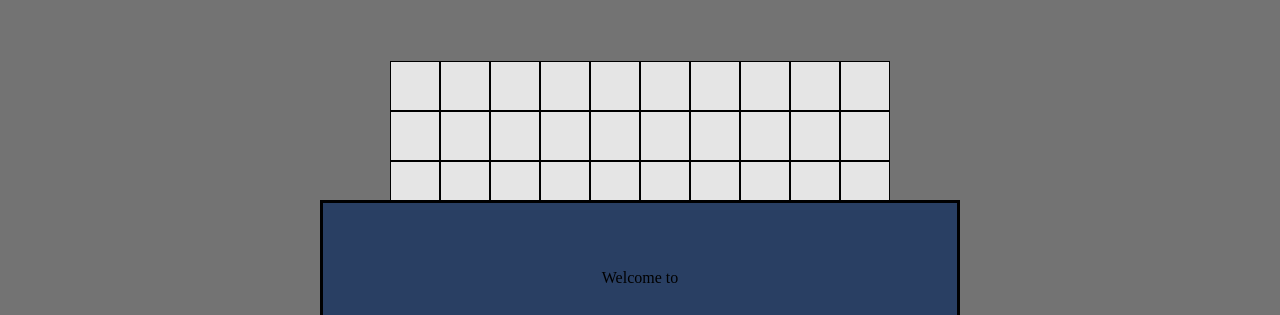
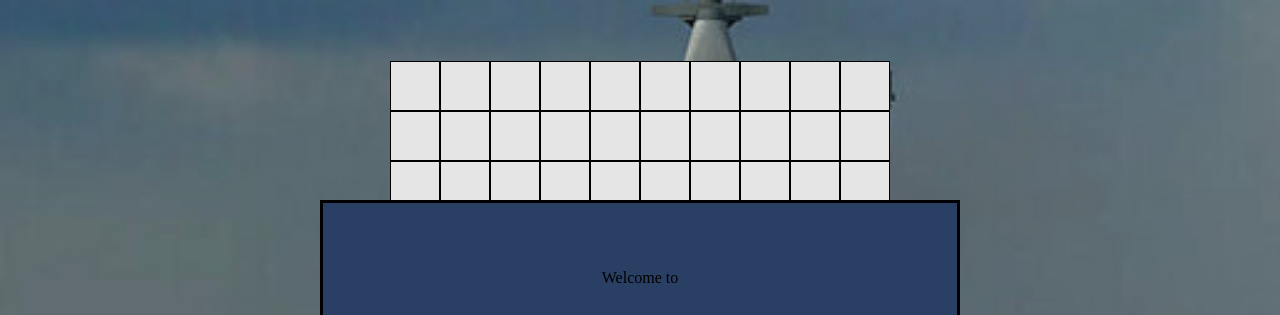
Before and after one commit to eamckn/battleship-GUI, a website with bundled scripts: page index.html in a window 1280 px wide. Shown: the top 315 px of the page. Built offline with nearby package versions, Linux system fonts and the light colour scheme.

Commit message:
style: size body bg image to fill width

```diff
--- a/style.css
+++ b/style.css
@@ -16,7 +16,8 @@ html {
 
 body {
   height: 100%;
-  background-color: grey;
+  background-image: url("./battleship.jpg");
+  background-size: cover;
 }
 
 #main {
```
